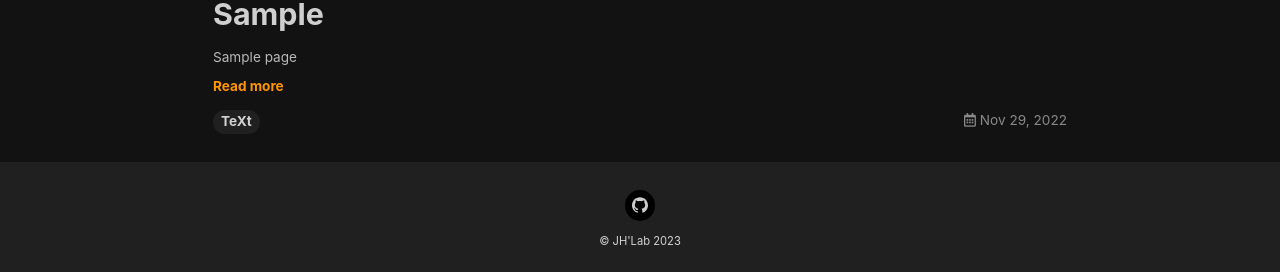
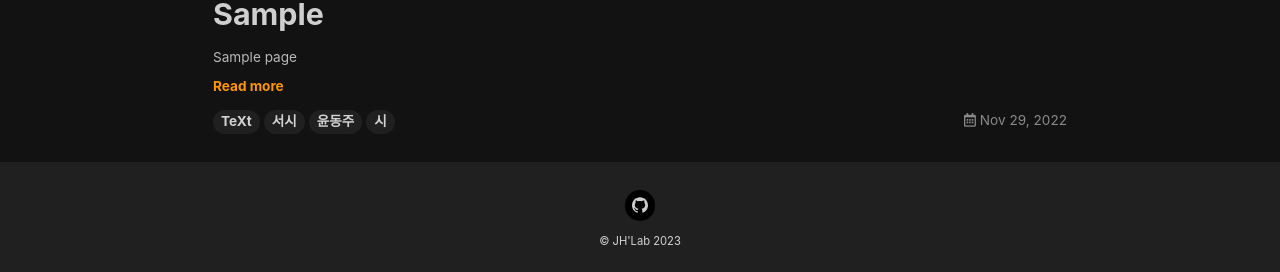
Before and after one commit to wogjs0911/wogjs0911.github.io, a Jekyll site: the page built from index.html, in a window 1280 px wide. Shown: the part 1964-2236 px from the top of the page. Built offline with Jekyll 4.4.1, drawn with Linux system fonts in a browser that asks for light colours; nearby versions of some CDN libraries; the list of posts is cut into pages by our own code.

Commit message:
category1

```diff
--- a/_posts/2022-11-29-SamplePage.md
+++ b/_posts/2022-11-29-SamplePage.md
@@ -1,7 +1,14 @@
 ---
 key: /2022/11/29/SamplePage.html
 title: Sample
-tags: TeXt
+
+categories:
+  - 윤동주
+tags:
+  - TeXt
+  - 서시
+  - 윤동주
+  - 시
 ---
 
 Sample page
```
